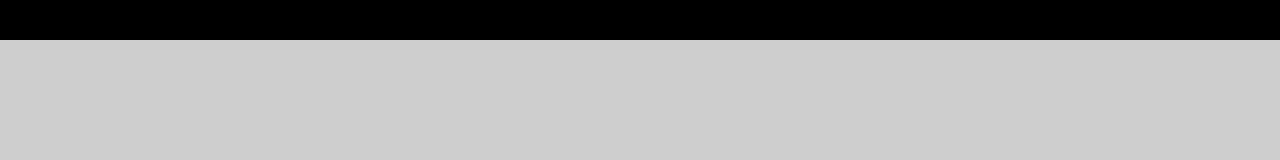
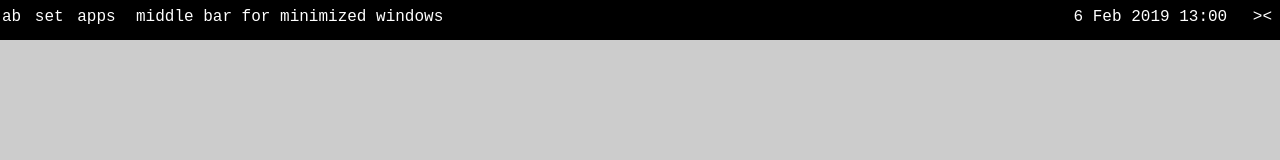
Before and after one commit to Prodject/HelixOS, a plain HTML site: page index.html in a window 1280 px wide. Drawn offline with Linux system fonts and the light colour scheme.

Commit message:
made changes to the UI

```diff
--- a/css/main.css
+++ b/css/main.css
@@ -10,6 +10,7 @@ body {
   display: block;
   height: 100%;
   margin: 0;
+  font-family: "Courier New";
 }
 
 /***********************************
@@ -30,19 +31,43 @@ body {
   width: 100%;
   height: 5%;
   background-color: #000;
+  color: #fff;
 }
-.top-bar-component {}
+.top-bar-component {
+    box-sizing: border-box;
+}
 
-#left-top {}
-.left-top-component {}
+#left-top {
+    width: 10%;
+    display: inline-block;
+    float: left;
+}
+.left-top-component {
+    display: inline-block;
+    padding: 8px 2px;
+}
 #icon-about {}
 #icon-settings {}
 #icon-apps {}
 
-#middle-top {}
+#middle-top {
+    width: 70%;
+    display: inline-block;
+    float: left;
+    padding: 8px;
+}
 
-#right-top {}
-.right-top-component {}
+#right-top {
+    width: 20%;
+    display: inline-block;
+    float: left;
+    text-align: right;
+}
+.right-top-component {
+    display: inline-block;
+    padding: 8px;
+
+}
 #time-date {}
 #icon-expand {}
 
--- a/index.html
+++ b/index.html
@@ -4,7 +4,7 @@
 <head>
   <meta charset="utf-8">
 
-  <title>WebOS</title>
+  <title>HelixOS</title>
   <meta name="description" content="WebOS">
   <meta name="author" content="Maja Repinc">
   <!-- main core stylesheet -->
@@ -18,20 +18,27 @@
   <div id="wrapper">
     <div id="top-bar">
       <div id="left-top" class="top-bar-component">
-        <div id="icon-about" class="left-top-component"></div>
+        <div id="icon-about" class="left-top-component">
+            ab
+        </div>
 
-        <div id="icon-settings" class="left-top-component"></div>
+        <div id="icon-settings" class="left-top-component">
+            set
+        </div>
 
-        <div id="icon-apps" class="left-top-component"></div>
+        <div id="icon-apps" class="left-top-component">
+            apps
+        </div>
       </div>
 
-      <div id="middle-top" class="top-bar-component"></div>
+      <div id="middle-top" class="top-bar-component">middle bar for minimized windows</div>
 
       <div id="right-top" class="top-bar-component">
-        <div id="time-date" class="right-top-component"></div>
+        <div id="time-date" class="right-top-component">6 Feb 2019 13:00</div>
 
-        <div id="icon-expand" class="right-top-component"></div>
+        <div id="icon-expand" class="right-top-component">><</div>
       </div>
+      <div style="clear:both"></div>
     </div>
 
     <div id="workspace">
```
